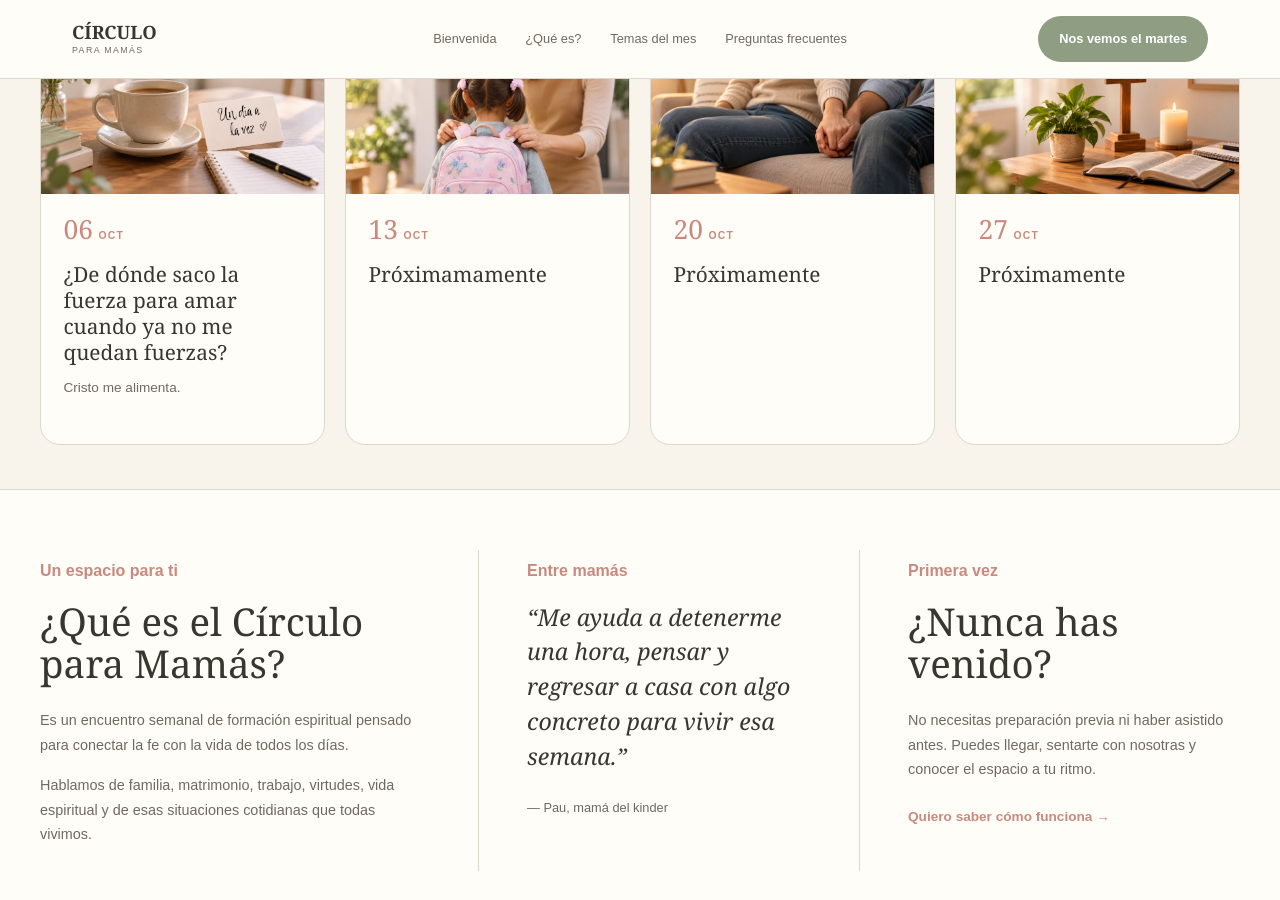
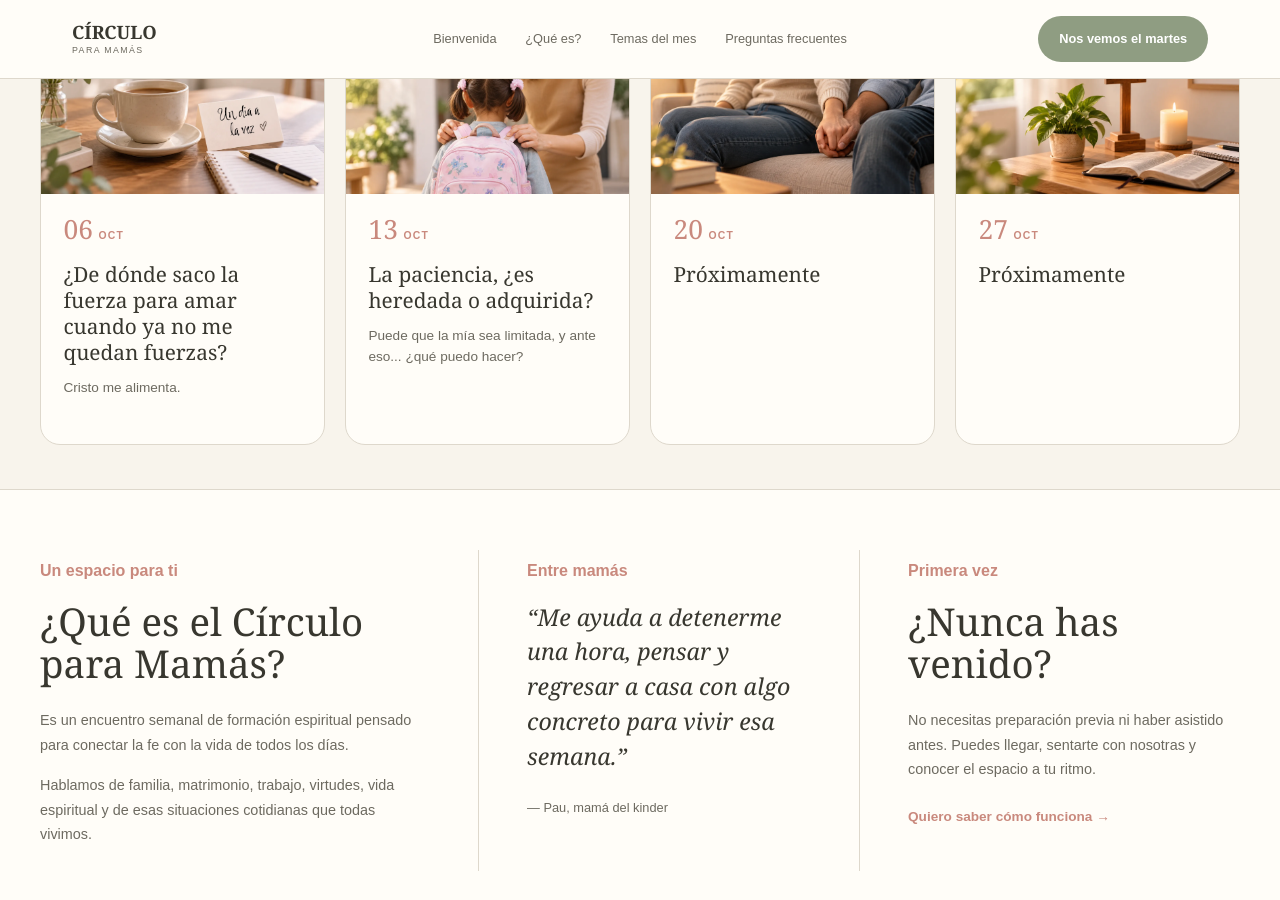
Before and after one commit to comunidad-circulo/circulo-para-mamas, a Jekyll site: the page built from index.markdown, in a window 1280 px wide and 900 px high, scrolled down 907 px. Built offline with Jekyll 4.4.1, drawn with Linux system fonts in a browser that asks for light colours.

Commit message:
Update en cartelera: 13 de Octubre.

```diff
--- a/_data/cartelera.yml
+++ b/_data/cartelera.yml
@@ -10,10 +10,10 @@ temas:
     imagen: "/assets/images/temas/tasa_nota_un_dia.webp"
 
   - fecha: "13"
-    titulo: "Próximamamente"
+    titulo: "La paciencia, ¿es heredada o adquirida?"
     categoria: "Virtudes"
     categoria_id: "virtudes"
-    descripcion: " "
+    descripcion: "Puede que la mía sea limitada, y ante eso... ¿qué puedo hacer?"
     imagen: "/assets/images/temas/mama_nina.webp"
 
   - fecha: "20"
```
